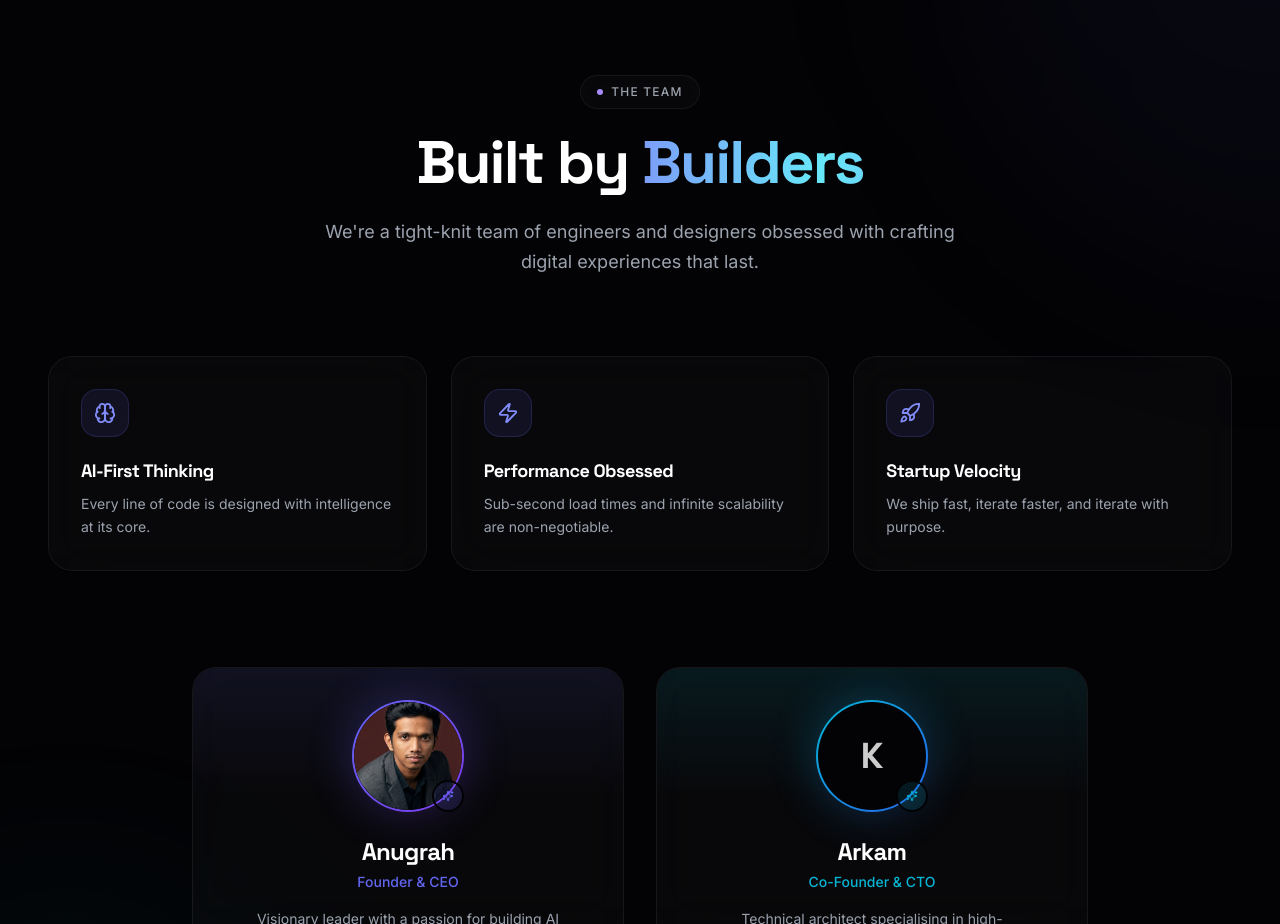
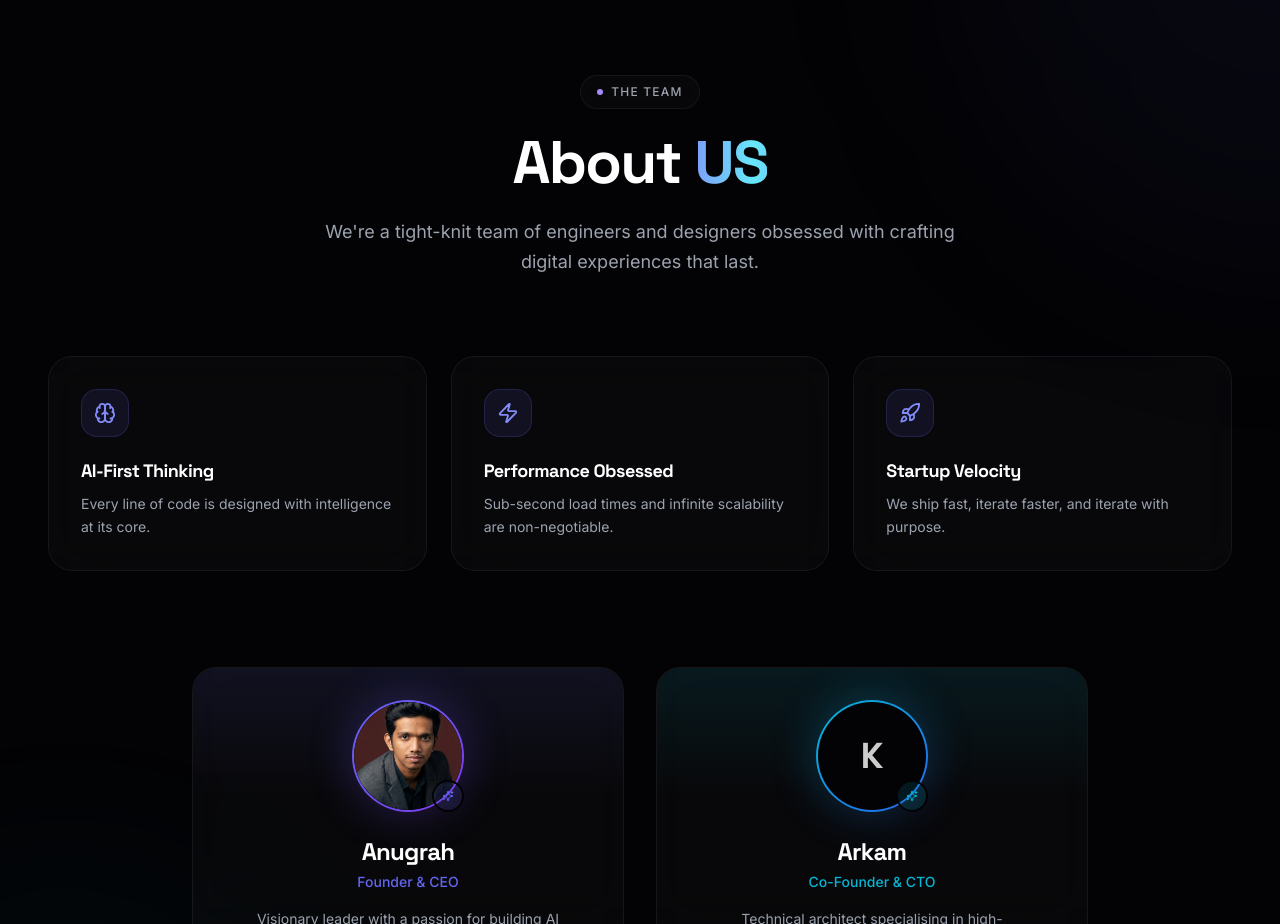
Before and after one commit to AnugrahDethe/StartUp, a React (Vite) app: page / in a window 1280 px wide. Shown: the part 2780-3704 px from the top of the page. Built offline with nearby package versions, Linux system fonts and the light colour scheme.

Commit message:
Replace Built by Builders with About US

```diff
--- a/src/components/About.jsx
+++ b/src/components/About.jsx
@@ -53,7 +53,7 @@ const About = () => {
             <span className="text-xs font-medium text-gray-400 tracking-widest uppercase">The Team</span>
           </div>
           <h2 className="text-4xl md:text-6xl font-bold mb-6">
-            Built by <span className="text-gradient">Builders</span>
+            About <span className="text-gradient">US</span>
           </h2>
           <p className="text-gray-400 text-lg max-w-2xl mx-auto leading-relaxed">
             We're a tight-knit team of engineers and designers obsessed with crafting digital experiences that last.
```
